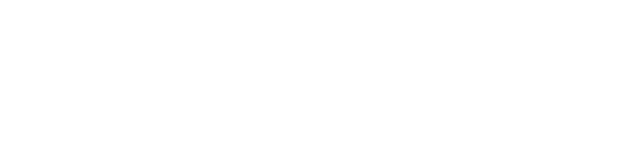
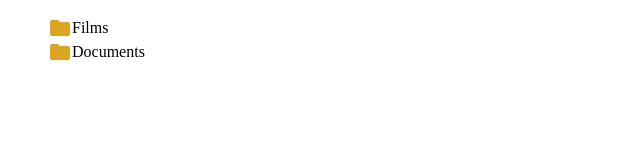
Before and after one commit to VasylKravchenko/FL-12, a plain HTML site: page FL12_HW11/homework/index.html in a window 1280 px wide. Shown: the whole page, without its empty margins (0-640 px from the left). Drawn offline with Linux system fonts and the light colour scheme.

Commit message:
Homework 11 Homework 11 DOM

```diff
--- a/FL12_HW11/homework/app.js
+++ b/FL12_HW11/homework/app.js
@@ -37,19 +37,52 @@ const structure = [
 
 const rootNode = document.getElementById('root');
 
-function buildTree(root, arr) {
-  let mkUl = document.createElement('ul');
-  let mkLi = document.createElement('li');
-  root = root.append(mkUl);
+let ul = document.createElement('ul');
 
-  arr.forEach(el => {
-    if(el.folder) {
-      el = mkLi;
-      el.classList.add('folder');
-      el.innerHTML = ``
-      el.append(mkUl);
+function createFileTree(arr, ul) {
+  arr.forEach((item) => {
+    let li = document.createElement('li');
+    if (item.folder) {
+        li.innerHTML = `<span class="container"><i class="material-icons">folder</i>${item.title}</span>`;
+        ul.append(li);
+        if (item.children) {
+            let ulChildren = document.createElement('ul');
+            ulChildren.classList.add('folder-close');
+            item.children.forEach(i => {
+                if (i.folder) {
+                    createFileTree(item.children, ulChildren);
+                    li.append(ulChildren);
+                } else {
+                    let liText = document.createElement('li');
+                    liText.innerHTML =
+                        `<span class="checked"><i class="material-icons file">insert_drive_file</i>${i.title}</span>`;
+                    ulChildren.append(liText);
+                    li.append(ulChildren);
+                }
+            });
+        } else {
+            let p = document.createElement('p');
+            p.innerHTML = '<i>Folder is empty</i>';
+            p.classList.add('folder-empty');
+            p.classList.add('margin');
+            ul.append(p);
+        }
     }
-  });
+  })
 }
+createFileTree(structure, ul);
+rootNode.append(ul);
 
-buildTree(rootNode, structure);
+rootNode.onclick = (event) => {
+  let folderIsEmpty = event.target.closest('span').parentElement.querySelector('ul');
+  if (folderIsEmpty) {
+      folderIsEmpty.classList.toggle('folder-close');
+  } else if (event.target.closest('span').className !== 'checked') {
+      event.target.closest('ul').querySelector('p').classList.toggle('folder-empty');
+  }
+  if (event.target.closest('span').parentElement.querySelector('ul').className !== 'folder-close') {
+      event.target.closest('span').querySelector('i').innerHTML = 'folder_open';
+  } else {
+      event.target.closest('span').querySelector('i').innerHTML = 'folder';
+  }
+};
--- a/FL12_HW11/homework/styles.css
+++ b/FL12_HW11/homework/styles.css
@@ -1,13 +1,39 @@
-#root {
-    margin: 0 auto;
+.material-icons {
+    color: goldenrod;
+}
+span {
+    display: flex;
+    flex-direction: row;
+    align-items: center;
 }
 
-ul {
-    padding-left: 15px;
-    list-style: none;
+span:hover {
+    background-color: gainsboro;
 }
 
-.material-icons{
-    font-size: 16px;
-    vertical-align: center;
+.container {
+    cursor: pointer;
 }
+
+ li {
+    list-style-type: none;
+   }
+
+.folder-open {
+    display: block;
+}
+
+.folder-close {
+    display: none;
+}
+.folder-empty {
+    display: none;
+    margin: 0;
+}
+.margin {
+    margin: 0;
+}
+
+.file {
+    color: lightslategray;
+}
```
